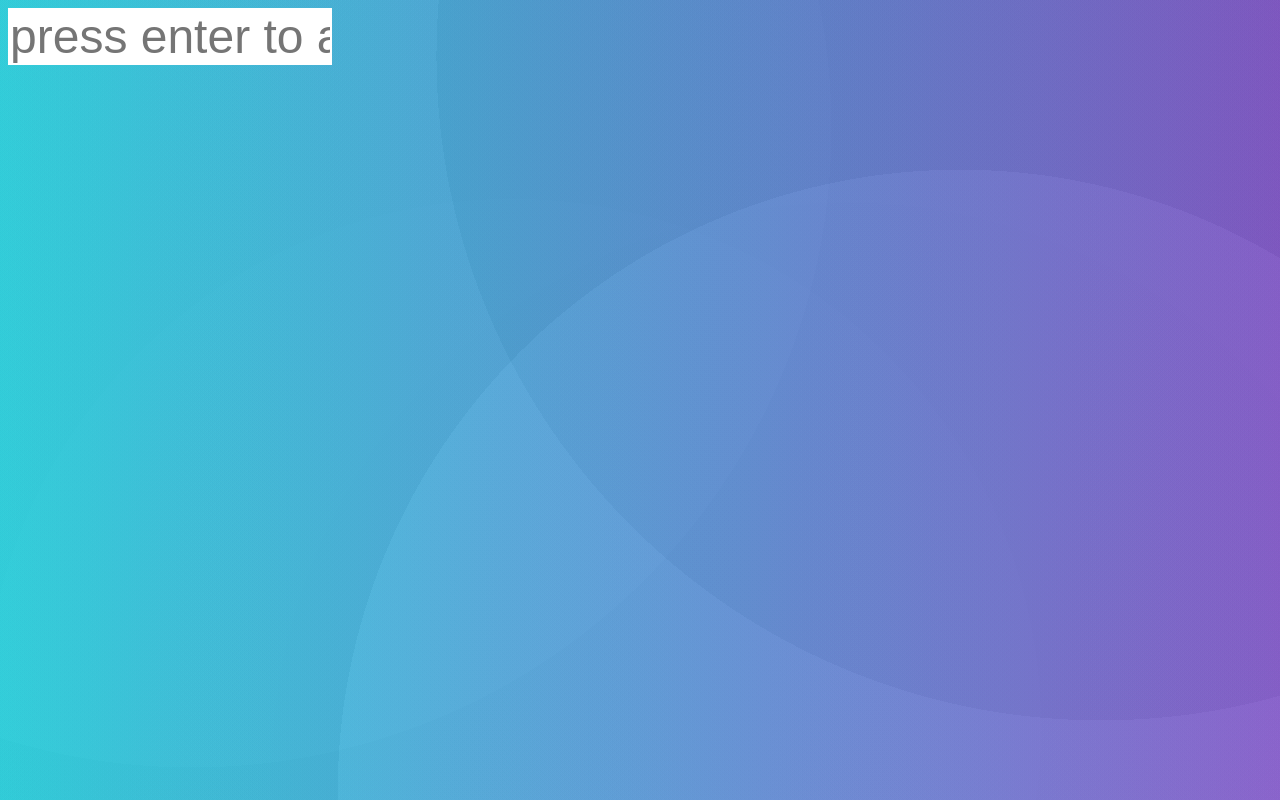
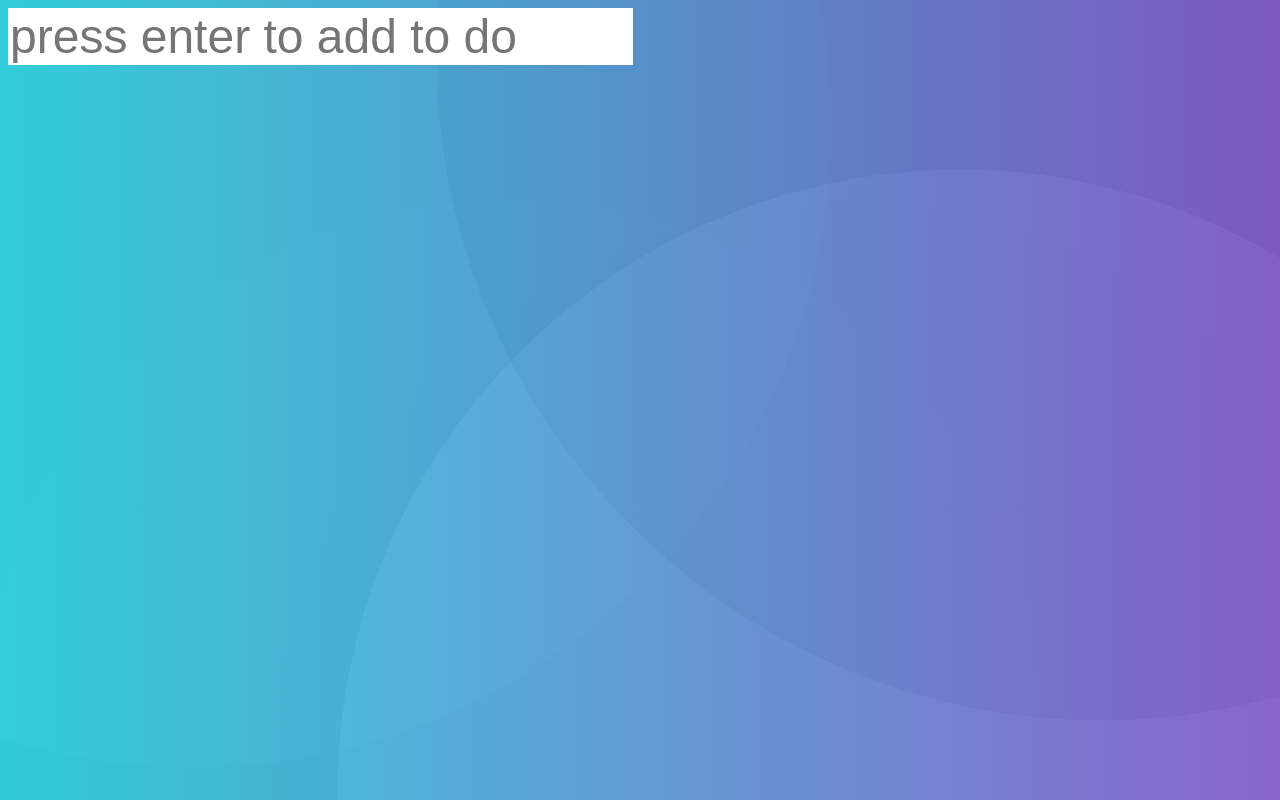
Before and after one commit to Baraa-Baba/to-do-list, a plain HTML site: page index.html in a window 1280 px wide. Drawn offline with nearby package versions, Linux system fonts and the light colour scheme.

Commit message:
Update index.css

```diff
--- a/index.css
+++ b/index.css
@@ -24,8 +24,7 @@ li {
   margin-left: 0.5em;
 }
 #theinput {
-  font-size: 3em;
-  width: 20rem;
+  font-size: 3rem;
   display: block;
   border: black;
 }
```
